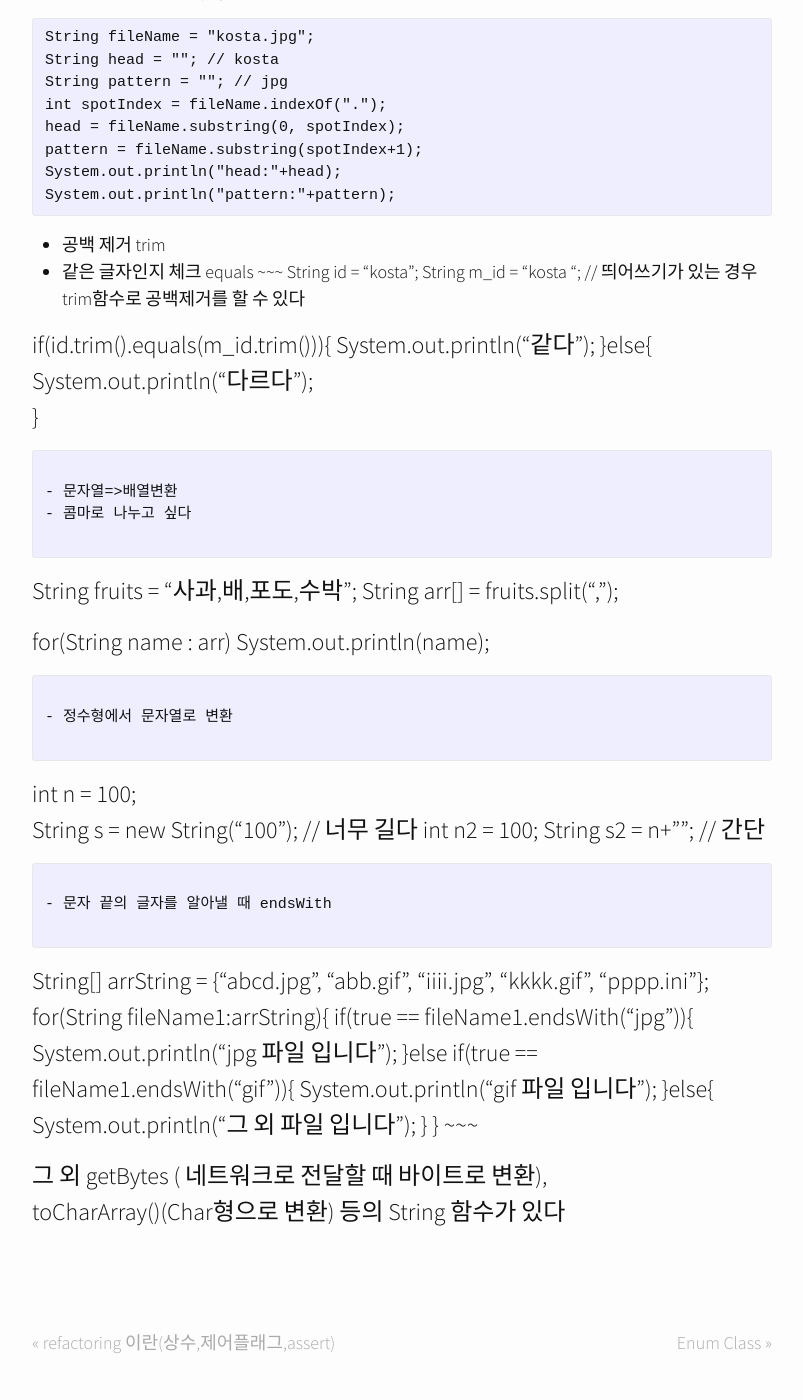
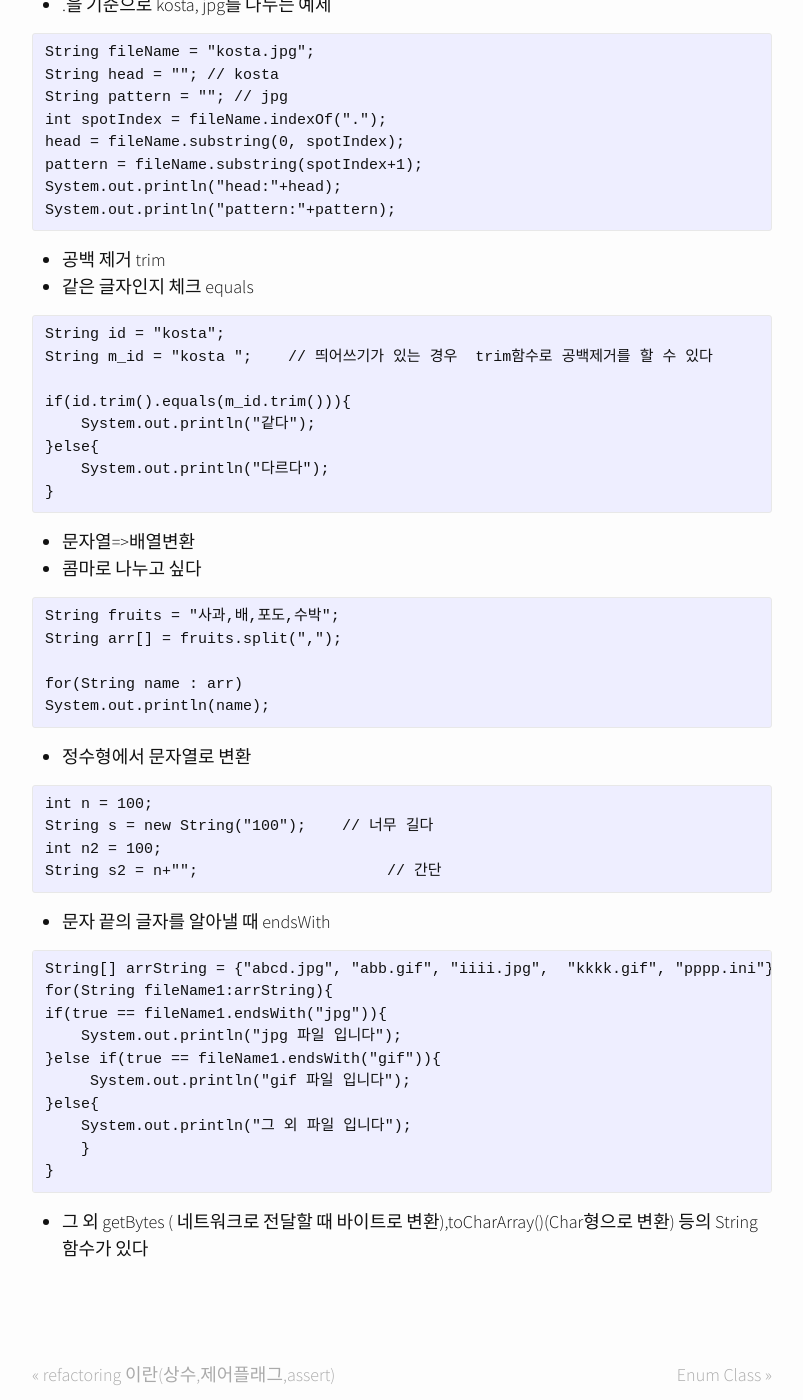
Before and after one commit to parkwonhui/parkwonhui.dev-github.io, a Jekyll site: the page built from _posts/java/2018-11-12-java-string.md, in a window 1280 px wide and 1400 px high, scrolled down 1529 px. Shown: the whole window, without its empty margins (238-1041 px from the left). Built offline with Jekyll 4.4.1, drawn with Linux system fonts in a browser that asks for light colours; nearby versions of some CDN libraries; comment, search, counter and statistics services are not loaded.

Commit message:
문단 띄우기

```diff
--- a/_posts/java/2018-11-12-java-string.md
+++ b/_posts/java/2018-11-12-java-string.md
@@ -20,6 +20,7 @@ String str = new String("ABC");
 String 불변성
 - 문자열은 불변하기 때문에 문자열 변경 시 새로운 문자열을 다시 생성함=>비효율적
 - 문자열 붙이기
+
 ~~~
 String str3 = str.concat("DEF");
 ~~~
@@ -75,6 +76,7 @@ System.out.println("pattern:"+pattern);
 
 - 공백 제거 trim
 - 같은 글자인지 체크 equals
+
 ~~~
 String id = "kosta";
 String m_id = "kosta ";    // 띄어쓰기가 있는 경우  trim함수로 공백제거를 할 수 있다
@@ -121,8 +123,7 @@ if(true == fileName1.endsWith("jpg")){
 }
 ~~~
 
-그 외  getBytes ( 네트워크로 전달할 때 바이트로 변환),<br>
-toCharArray()(Char형으로 변환) 등의 String 함수가 있다<br>
+- 그 외  getBytes ( 네트워크로 전달할 때 바이트로 변환),toCharArray()(Char형으로 변환) 등의 String 함수가 있다
 
 
 <div id="disqus_thread"></div>
```
